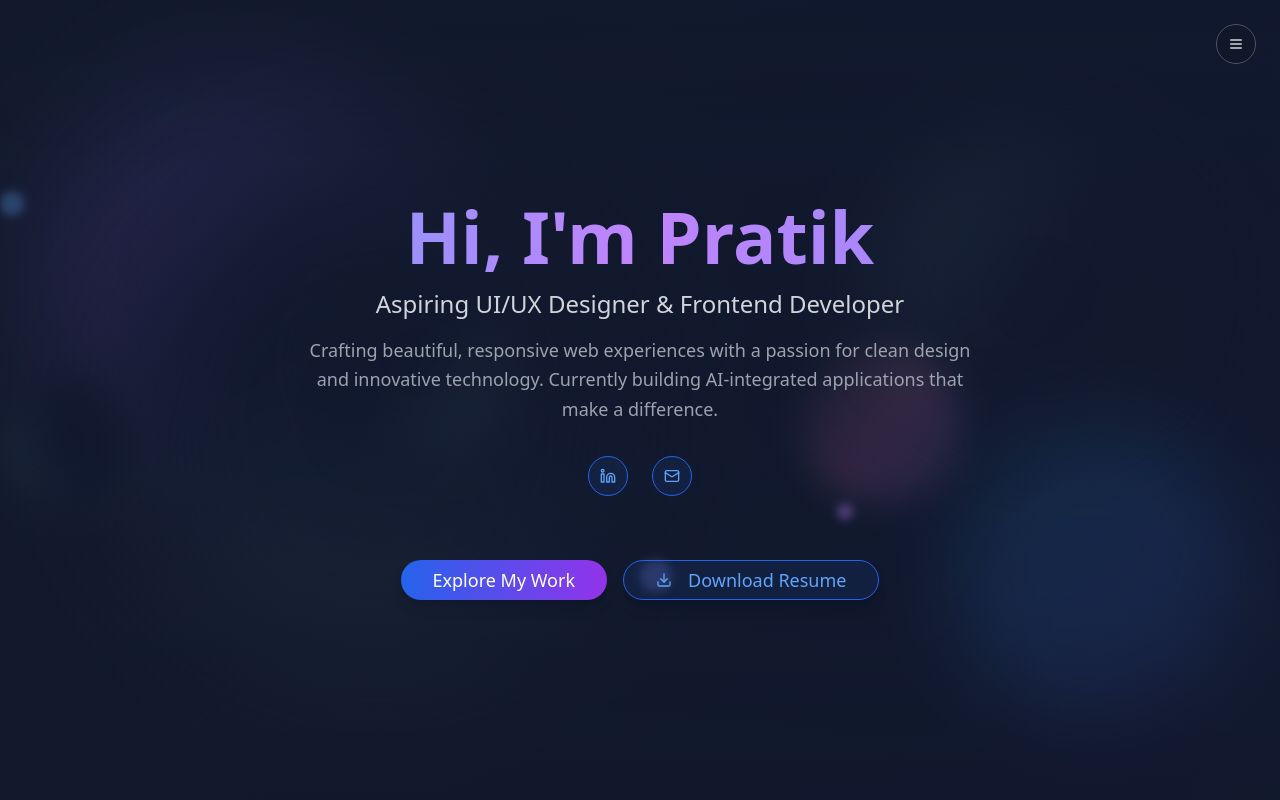
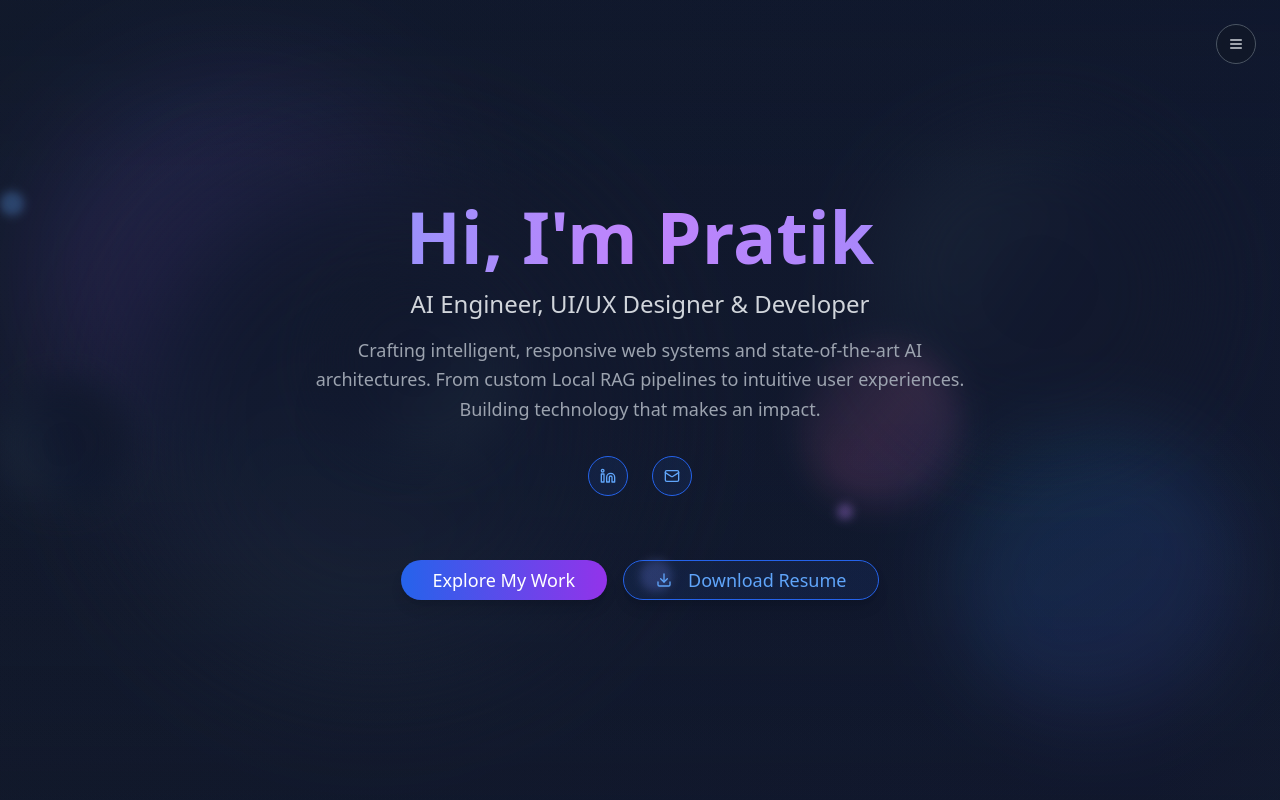
Before and after one commit to jpratik04/Pratik-Joshi-Portfolio, a React (Vite) app: page / in a window 1280 px wide. Shown: the top 800 px of the page. Built offline with nearby package versions, Linux system fonts and the light colour scheme.

Commit message:
Revise Hero component text for updated skills
Updated the Hero component's description to reflect new skills and focus areas.

```diff
--- a/src/components/Hero.tsx
+++ b/src/components/Hero.tsx
@@ -104,11 +104,11 @@ const Hero = () => {
               Hi, I'm Pratik
             </h1>
             <p className="text-xl md:text-2xl text-gray-300 font-medium">
-              Aspiring UI/UX Designer & Frontend Developer
+              AI Engineer, UI/UX Designer & Developer
             </p>
             <p className="text-lg text-gray-400 max-w-2xl mx-auto leading-relaxed">
-              Crafting beautiful, responsive web experiences with a passion for clean design and innovative technology.
-              Currently building AI-integrated applications that make a difference.
+              Crafting intelligent, responsive web systems and state-of-the-art AI architectures. From custom Local RAG pipelines to intuitive user experiences.
+              Building technology that makes an impact.
             </p>
           </div>
 
```
